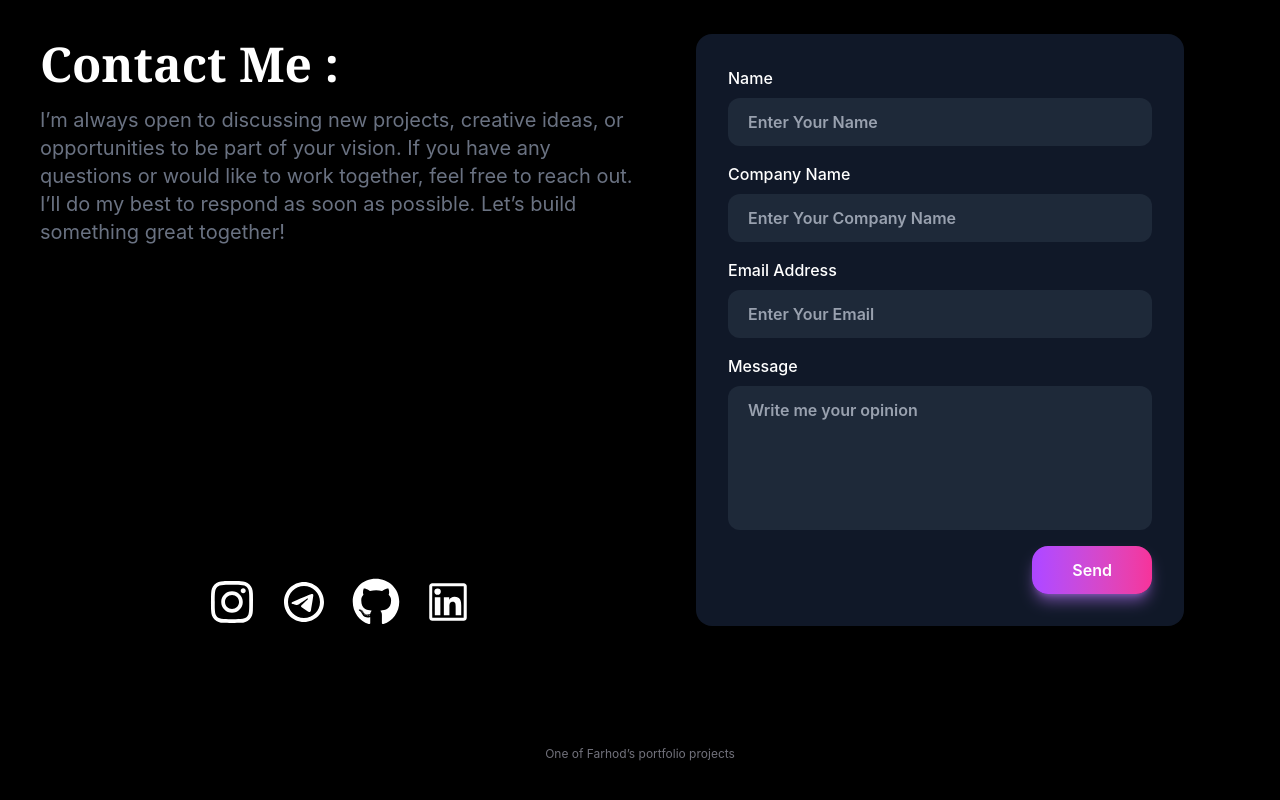
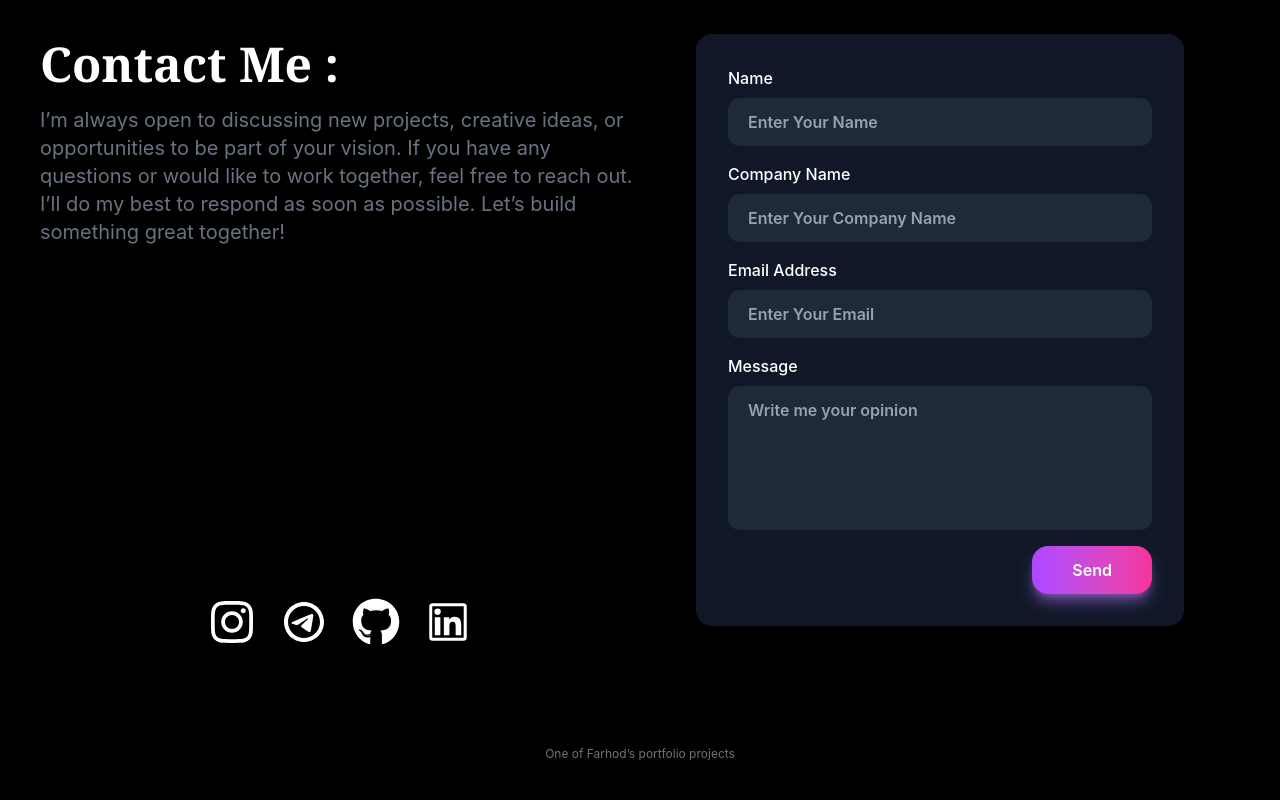
Before and after one commit to Farhodnazarov/farhod-nazarov, a Next.js app: page / in a window 1280 px wide. Shown: the part 1852-2652 px from the top of the page. Built offline with nearby package versions, Linux system fonts and the light colour scheme.

Commit message:
contact fixed

```diff
--- a/src/components/ContactLink.jsx
+++ b/src/components/ContactLink.jsx
@@ -31,8 +31,8 @@ export default function ContactLink() {
       {/* Social Links */}
       <div className="flex w-full justify-center">
         <motion.ul
-          initial={{ y: 150, opacity: 0 }}
-          whileInView={{ y: 0, opacity: 1 }}
+          initial={{ y: 100, opacity: 0 }}
+          whileInView={{ y: 20, opacity: 1 }}
           transition={{
             duration: 0.8,
             ease: "easeOut",
```
